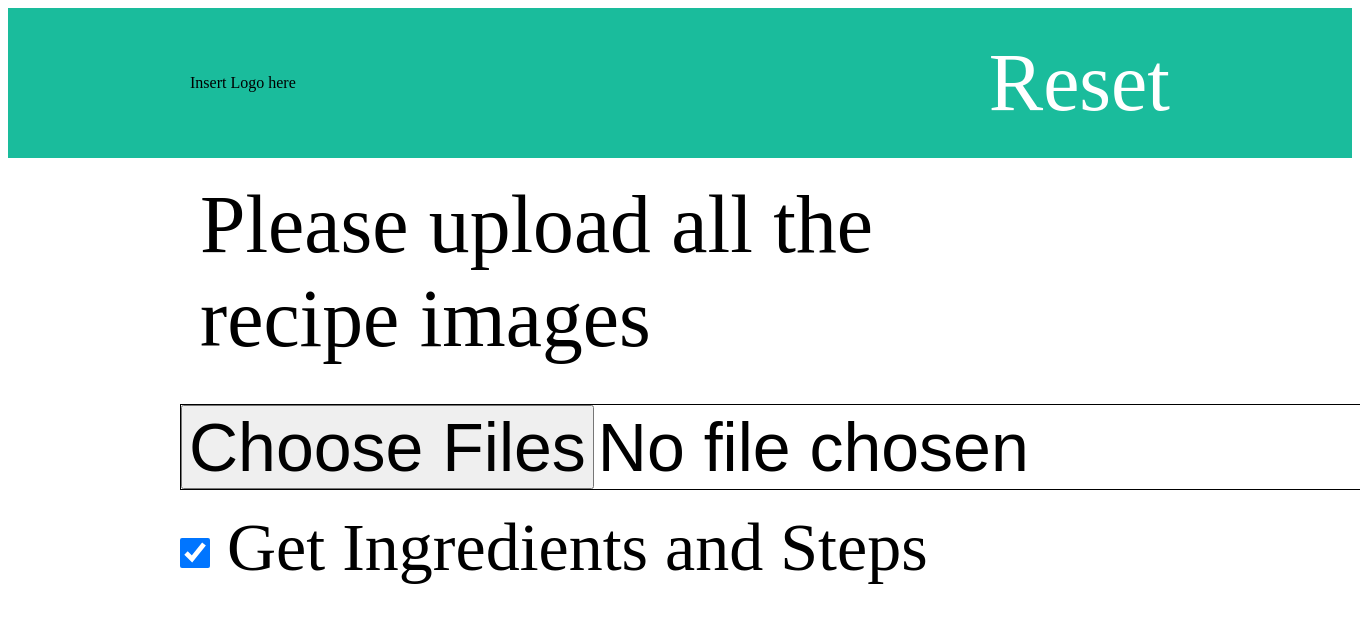
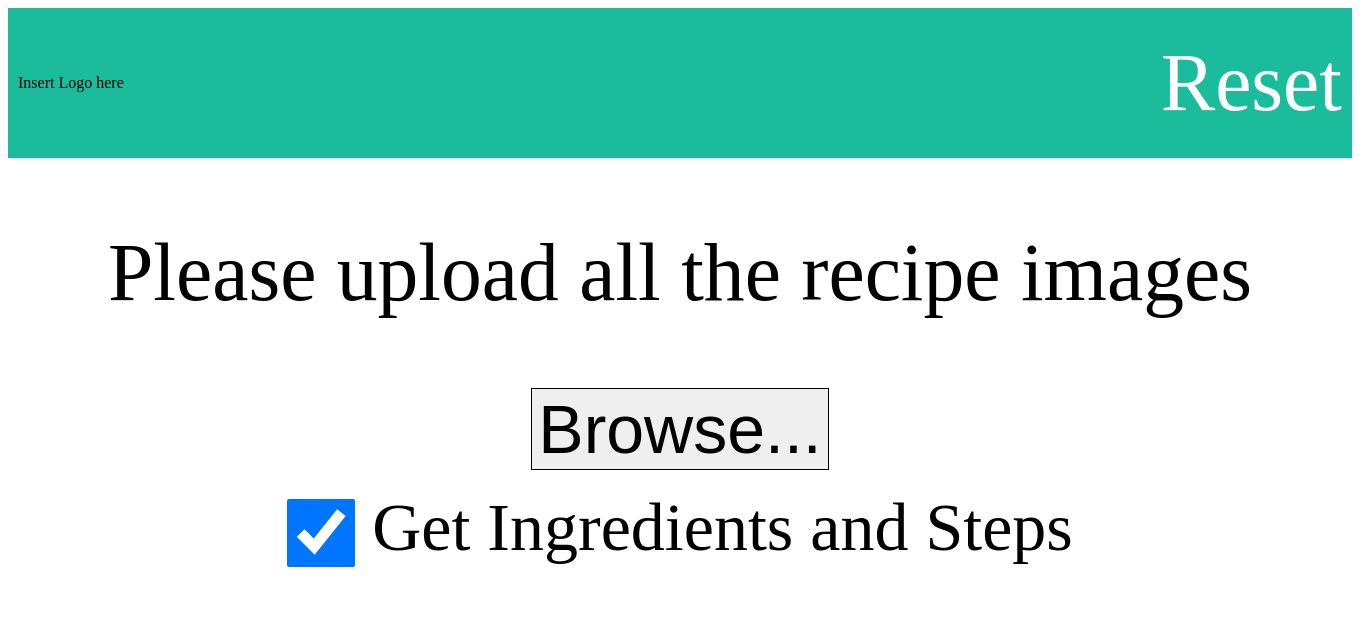
Before and after one commit to Samyak2/Recipe-viewer-flask-app, a Flask app: page / in a window 1360 px wide; the page is wider, and only the part inside the window is pictured. Shown: the top 623 px of that part. Run offline with Flask 2, Linux system fonts and the light colour scheme.

Commit message:
Fixed layout for larger screens

```diff
--- a/static/style.css
+++ b/static/style.css
@@ -30,7 +30,7 @@
     padding: 10px;
 }
 .container{
-    max-width:1000px;
+    /* max-width:1000px; */
     margin:0 auto;
 }
 .logo{
@@ -42,19 +42,23 @@
 }
 
 .uploading_section{
-    max-width: 1000px;
-    margin:0 auto;
+    /* max-width: 1000px; */
+    text-align: center;
+    /* margin:0 auto; */
 }
 
 .upload_img{
     font-size: 6vw;
-    padding: 20px;
+    padding: 50px;
+    /* margin:0 auto; */
 }
 
 .button1{
     /* width: 40vw; */
     font-size: 5vw;
     border:1px solid;
+    /* margin-left:auto; */
+    /* margin-right:auto; */
 }
 
 .button2{
@@ -83,8 +87,8 @@ label {
 
 
 input[type="checkbox"] {
-    width: 30px;
-    height: 30px;
+    width: 5vw;
+    height: 5vw;
     padding: 0;
     margin:0;
     vertical-align: bottom;
@@ -92,4 +96,5 @@ input[type="checkbox"] {
     top: -1px;
     *overflow: hidden;
     vertical-align: middle;
+    /* transform: scale(2); */
 }
--- a/templates/index.html
+++ b/templates/index.html
@@ -46,13 +46,15 @@
         <!-- <input type="checkbox" name="geting" value="Get Ingredients and Steps" checked> Get Ingredients and Steps <br> -->
         <!-- <input type="submit" value="Upload"> -->
     <!-- </form> -->
+    <br>
     <div class="uploading_section">
         <div class="upload_img">
             Please upload all the recipe images
         </div>
         <br>
         <form method="POST" enctype="multipart/form-data" action="result">
-            <input type="file" name="file" class="button1" multiple onchange="this.form.submit()">
+            <input type="file" name="file" id="selectedFile" class="button1" multiple onchange="this.form.submit()" style="display: none;">
+            <input type="button" value="Browse..." onclick="document.getElementById('selectedFile').click();" name="fileBtn" class="button1" />
             <br><br>
             <label> <input type="checkbox" name="geting" value="Get Ingredients and Steps" checked> Get Ingredients and Steps </label> <br>
             <!-- <input type="submit" value="Upload" class="button2" > -->
```
Also changed, not shown: templates/results2.html (+9 -1 lines).
